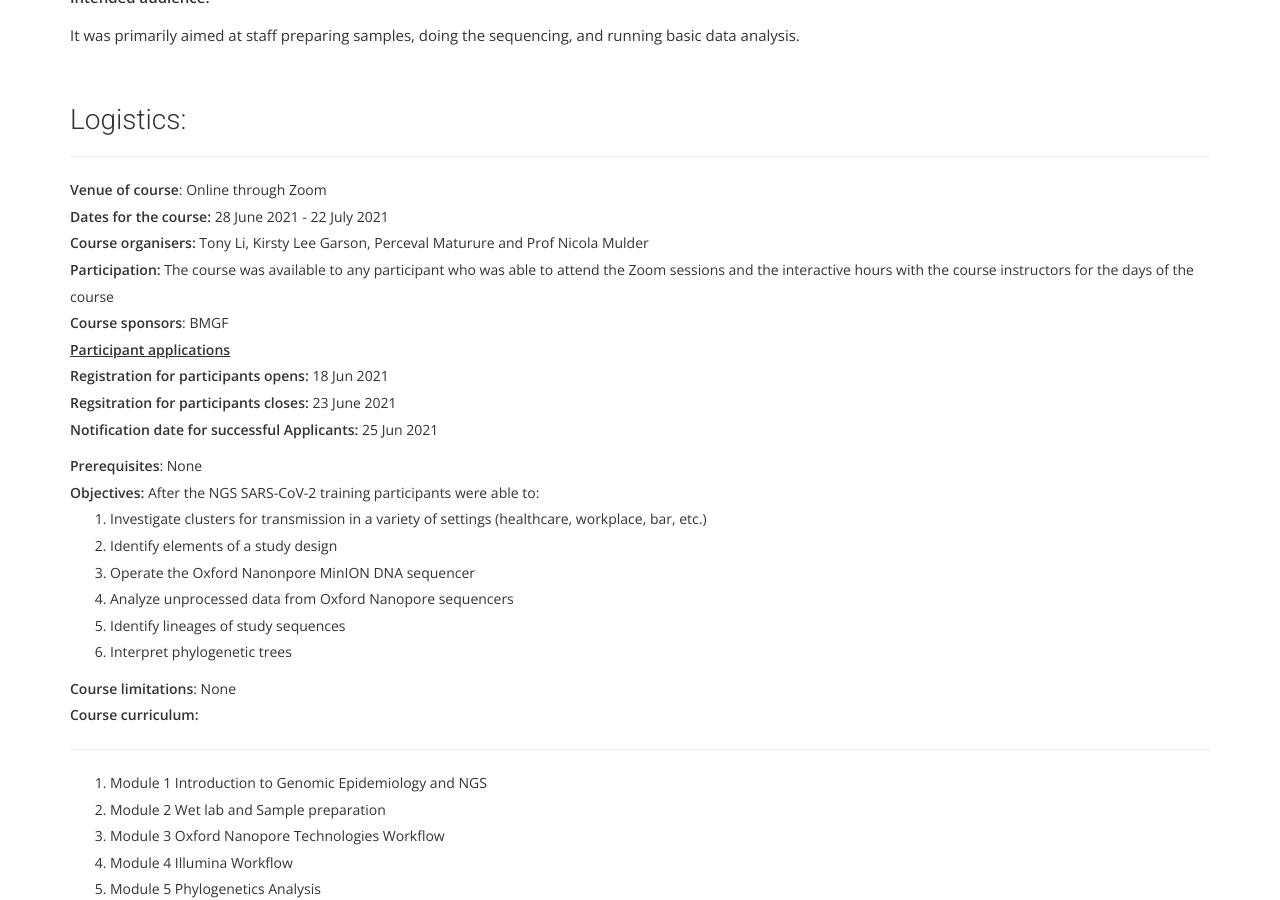
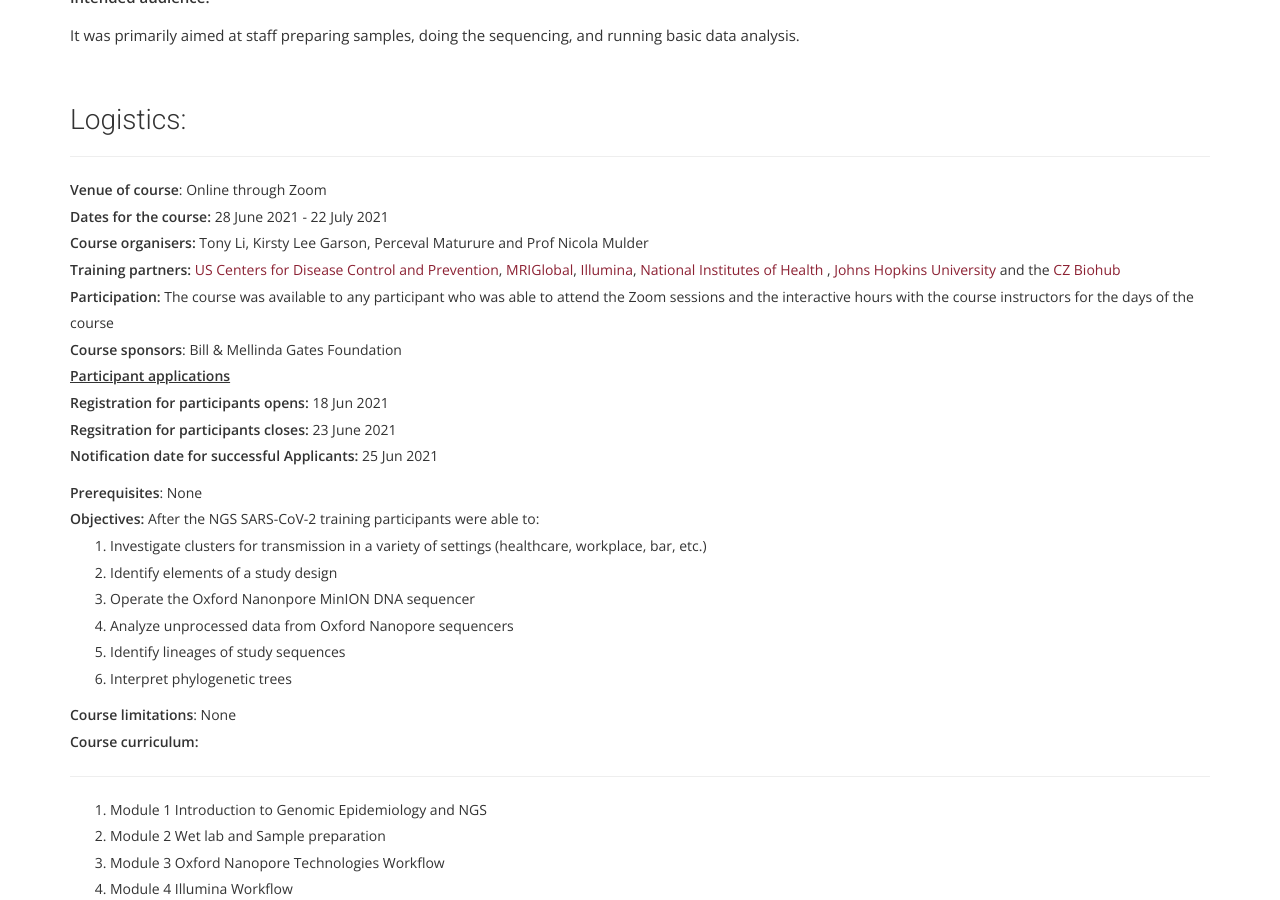
Before and after one commit to pmaturure3/ngsacad, a Jekyll site: the page built from _posts/2021-06-09-NGS SARS-COV-2-Past-Course.md, in a window 1280 px wide and 900 px high, scrolled down 872 px. Built offline with Jekyll 4.4.1, drawn with Linux system fonts in a browser that asks for light colours; nearby versions of some CDN libraries; some web fonts are replaced; comment, search, counter and statistics services are not loaded.

Commit message:
updated sars past course page

```diff
--- a/_posts/2021-06-09-NGS SARS-COV-2-Past-Course.md
+++ b/_posts/2021-06-09-NGS SARS-COV-2-Past-Course.md
@@ -44,10 +44,14 @@ The content provided theoretical knowledge on the steps required for the workflo
 <li><b>Course organisers:</b> Tony Li, Kirsty Lee Garson, Perceval Maturure and Prof Nicola Mulder</li>
 
 
+<li><b>Training partners:</b> <a href="https://www.cdc.gov/" target="_blank">US Centers for Disease Control and Prevention</a>, <a href="https://www.mriglobal.org/" target="_blank">MRIGlobal</a>, <a href="https://www.illumina.com/" target="_blank">Illumina</a>, <a href="https://www.nih.gov/" target="_blank">National Institutes of Health </a>, <a href="https://www.jhu.edu/" target="_blank">Johns Hopkins University </a> and the  <a href="https://www.czbiohub.org/" target="_blank">CZ Biohub</a>
+    </li>
+
+
 <li><b>Participation:</b> The course was available to any participant who was able to attend the Zoom sessions and the interactive hours with the course instructors for the days of the course</li>
 
 
-<li><b>Course sponsors</b>: BMGF</li>
+<li><b>Course sponsors</b>: Bill & Mellinda Gates Foundation</li>
 
 <u><li><b>Participant applications</b></li></u>
 
@@ -88,218 +92,7 @@ The content provided theoretical knowledge on the steps required for the workflo
 </ol>
 
 
-<!---
-<b>Course schedule</b>
-<table class="table table-bordered">
-  <thead>
-    <tr>
-      <th scope="col">Date</th>
-      <th scope="col">Sessions</th>
-      <th scope="col">Training partner</th>
-       <th scope="col">Interactive Sessions with Instructor/s</th>
-    </tr>
-  </thead>
-  <tbody>
-    <tr>
-      <th scope="row">Mon, 28 June 2021
-      <br>
-      Module 1
-      Session 1</th>
-      <td>
-      Module 1
-      Session 1</td>
-      <td> <ul>
-  <li>US CDC</li>
-  <li>MRIGlobal | Illumina</li>
 
-</ul> </td>
-            <td>-</td>
-    </tr>
-    <tr>
-      <th scope="row">Tue, 29 June 2021
-      <br>
-      Module 2
-      Session 1</th>
-      <td> Module 2 Session 1</td>
-      <td><ul>
-
-  <li>MRIGlobal | Illumina</li>
-
-</ul></td>
-            <td>-</td>
-    </tr>
-    <tr>
-      <th scope="row">Thur, 1 Jul 2021
-      <br>
-      Module 2
-      Session 2</th>
-      <td> Module 2 Session 2</td>
-      <td><ul>
-
-  <li>MRIGlobal | Illumina</li>
-
-</ul></td>
-            <td>-</td>
-    </tr>
-    <tr>
-      <th scope="row">Mon, 5 Jul 2021
-      <br>
-      Module 3
-      Session 1</th>
-      <td> Module 3 Session 1</td>
-      <td>
-      <ul>
-
-  <li>NIH | JHU</li>
-
-</ul></td>
-            <td><ul>
-             <li> Peter Thielen</li>
-  <li> Brian Merritt</li>
-</ul></td>
-    </tr>
- <tr>
-      <th scope="row">Tue, 6 Jul 2021
-      <br>
-      Module 3
-      Session 2</th>
-      <td> Module 3 Session 2</td>
-      <td>
-      <ul>
-
-  <li>NIH | JHU</li>
-
-</ul></td>
-            <td><ul>
-             <li> Peter Thielen</li>
-  <li> Brian Merritt</li>
-</ul></td>
-    </tr>
- <tr>
-      <th scope="row">Thur, 8 Jul 2021
-      <br>
-      Module 3
-      Session 3</th>
-      <td> Module 3 Session 3</td>
-      <td>
-      <ul>
-
-  <li>NIH | JHU</li>
-
-</ul></td>
-            <td>  <ul>
-             <li> Peter Thielen</li>
-  <li> Brian Merritt</li>
-</ul></td>
-    </tr>
-     <tr>
-      <th scope="row">Mon, 12 Jul 2021
-      <br>
-      Module 4
-      Session 1</th>
-      <td> Module 4 Session 1</td>
-      <td>
-    <ul>
-  <li>MRIGlobal</li>
-  <li>Illumina</li>
- <li>CZ Biohub</li>
-</ul></td>
-            <td> <ul>
-
-  <li>
-Elizabeth Fahsbender</li>
-</ul></td>
-    </tr>
-<tr>
-      <th scope="row">Tue, 13 Jul 2021
-      <br>
-      Module 4
-      Session 2</th>
-      <td> Module 4 Session 2</td>
-      <td>
-    <ul>
-  <li>MRIGlobal</li>
-  <li>Illumina</li>
- <li>CZ Biohub</li>
-</ul></td>
-            <td> <ul>
-
-  <li>
-Elizabeth Fahsbender</li>
-</ul></td>
-    </tr>
-
-<tr>
-      <th scope="row">Thur, 15 Jul 2021
-      <br>
-      Module 4
-      Session 3</th>
-      <td> Module 4 Session 3</td>
-      <td>
-    <ul>
-  <li>MRIGlobal</li>
-  <li>Illumina</li>
- <li>CZ Biohub</li>
-</ul></td>
-            <td> <ul>
-
-  <li>
-Elizabeth Fahsbender</li>
-</ul></td>
-    </tr>
-
-<tr>
-      <th scope="row">Mon, 19 Jul 2021
-      <br>
-      Module 5
-      Session 1</th>
-      <td> Module 5 Session 1</td>
-      <td>
-    <ul>
-  <li>NIH | JHU</li>
-</ul></td>
-            <td><ul>
-             <li>Dr James R Otieno</li>
-  <li>Dr Nídia Trovão</li>
-</ul></td>
-    </tr>
-
-
-<tr>
-      <th scope="row">Tue, 20 Jul 2021
-      <br>
-      Module 5
-      Session 2</th>
-      <td> Module 5 Session 2</td>
-      <td>
-    <ul>
-  <li>NIH | JHU</li>
-</ul></td>
-            <td><ul>
-             <li> Dr James R Otieno</li>
-  <li> Dr Nídia Trovão</li>
-</ul></td>
-    </tr>
-    <tr>
-      <th scope="row">Thur, 22 Jul 2021
-      <br>
-      Module 5
-      Session 3</th>
-      <td> Module 5 Session 3</td>
-      <td>
-    <ul>
-  <li>NIH | JHU</li>
-</ul></td>
-            <td>   <ul>
-             <li> Dr James R Otieno</li>
-  <li> Dr Nídia Trovão</li>
-</ul></td>
-    </tr>
-  </tbody>
-</table>
-
-
--->
   <div class="col-sm-12">
     <div class="panel-group " id="accordion">
       <div class="panel panel-default">
```
